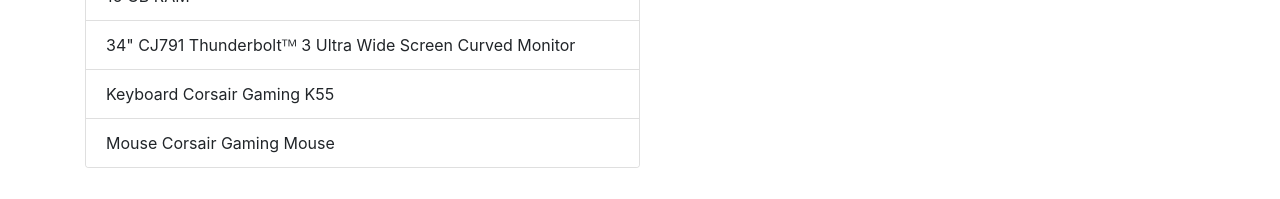
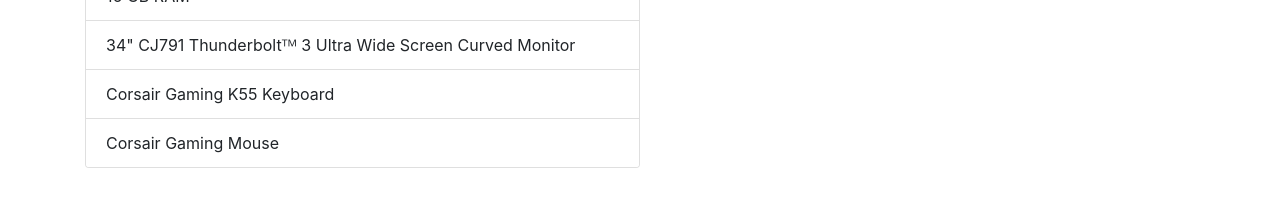
Before and after one commit to Pyleks/byebye-stuff, a plain HTML site: page index.html in a window 1280 px wide. Shown: the part 753-952 px from the top of the page. Drawn offline with nearby package versions, Linux system fonts and the light colour scheme.

Commit message:
Changed description

```diff
--- a/index.html
+++ b/index.html
@@ -43,8 +43,8 @@
                 <li class="list-group-item">Geforce GTX 1080 8GB</li>
                 <li class="list-group-item">16 GB RAM</li>
                 <li class="list-group-item">34" CJ791 Thunderboltᵀᴹ 3 Ultra Wide Screen Curved Monitor</li>
-                <li class="list-group-item">Keyboard Corsair Gaming K55</li>
-                <li class="list-group-item">Mouse Corsair Gaming Mouse</li>
+                <li class="list-group-item">Corsair Gaming K55 Keyboard</li>
+                <li class="list-group-item">Corsair Gaming Mouse</li>
             </ul>
         </div>
     </div>
```
